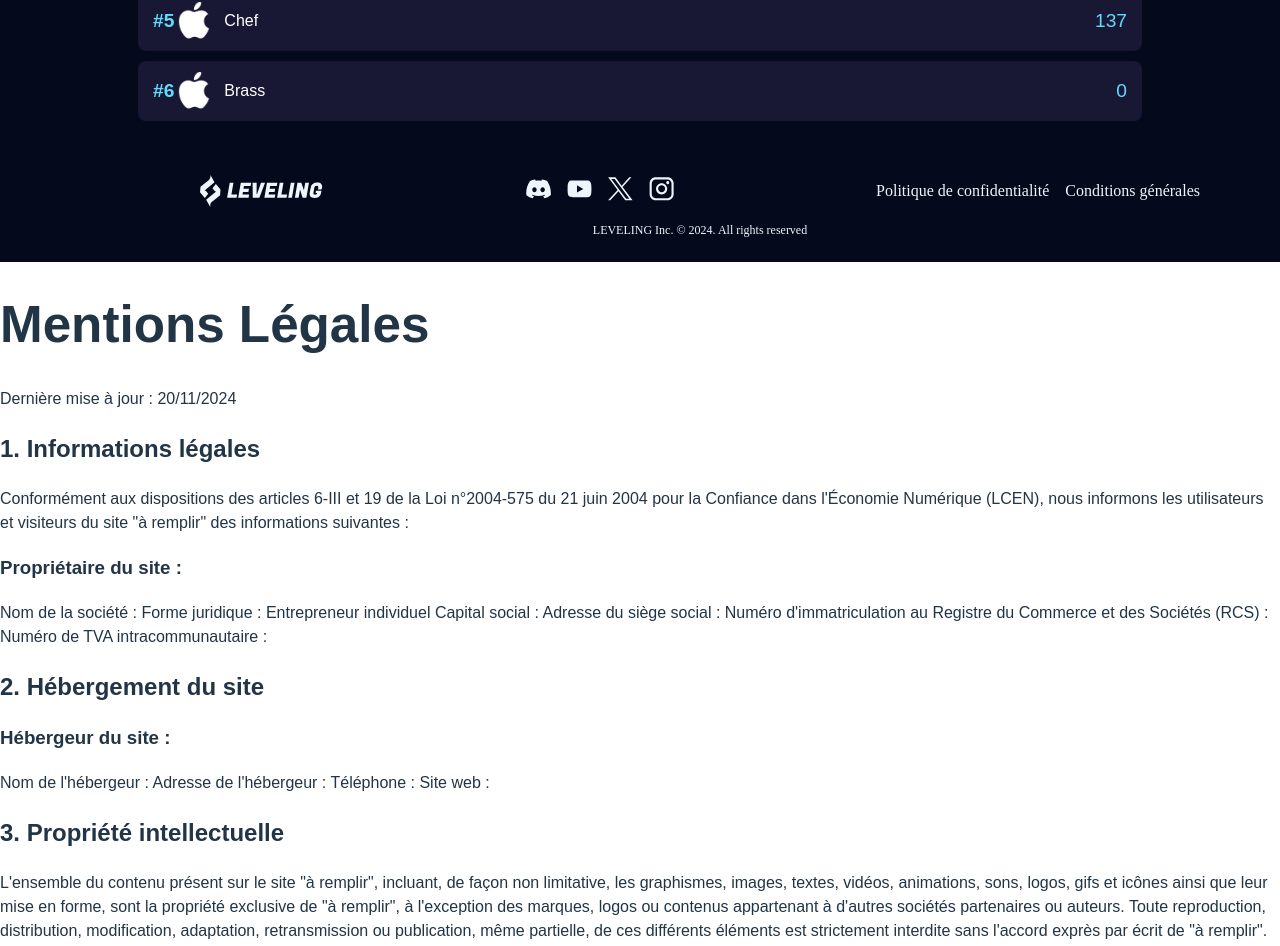
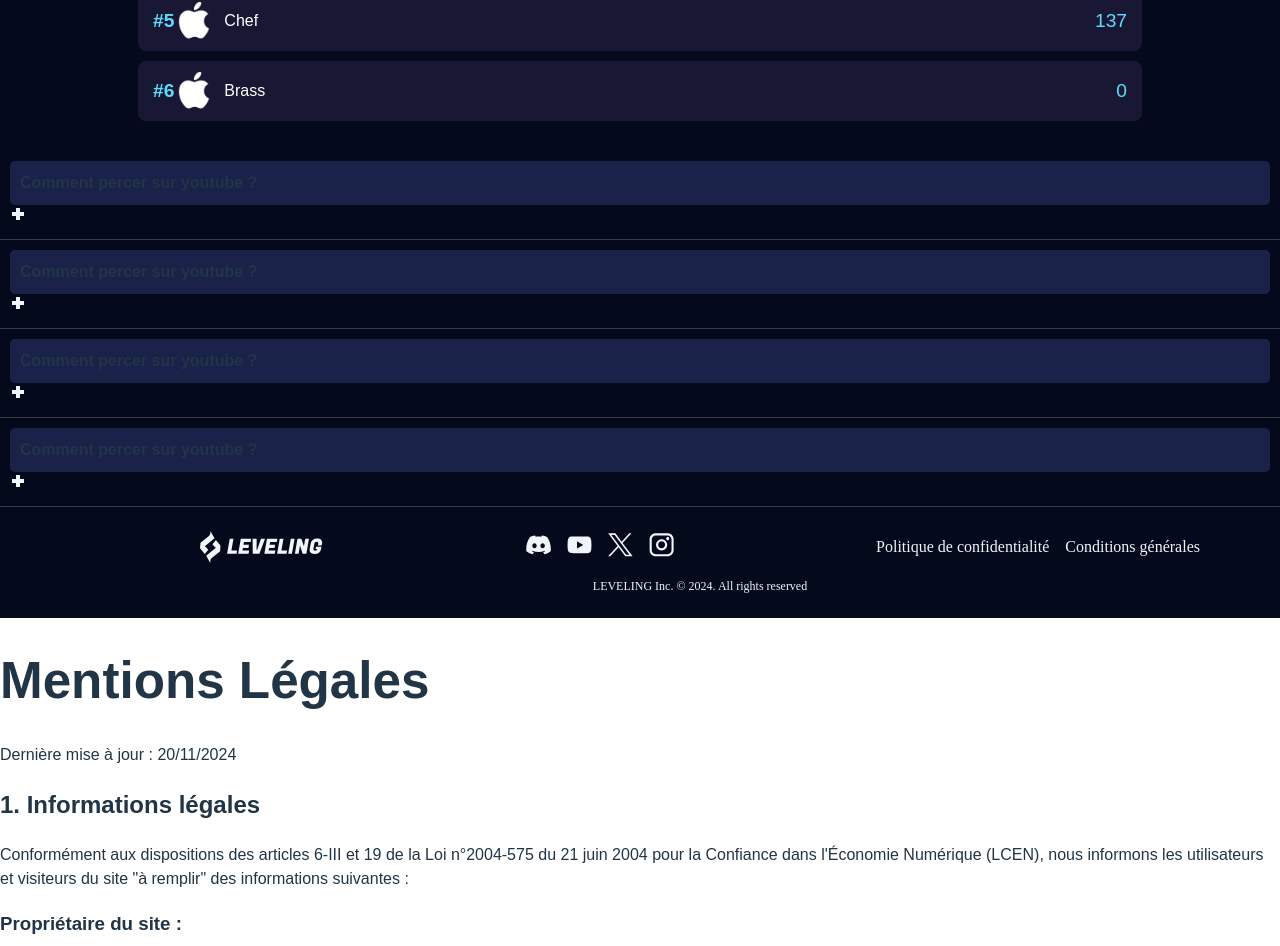
Before and after one commit to LevelingYnov/leveling-web, a React (Vite) app in the folder leveling-frontend/: page /mentions-legales in a window 1280 px wide. Shown: the part 2801-3747 px from the top of the page. Built offline with nearby package versions, Linux system fonts and the light colour scheme.

Commit message:
Début Faq

```diff
--- a/leveling-frontend/src/App.css
+++ b/leveling-frontend/src/App.css
@@ -215,3 +215,38 @@ main {
     font-size: 1.2rem;
     color: #62dafb;
 }
+
+.faq-title {
+    display: flex;
+    justify-content: center;
+}
+
+.faq-text {
+    display: flex;
+    justify-content: center;
+}
+
+.faq-item {
+    border-bottom: 1px solid rgba(255, 255, 255, 0.2);
+    padding: 10px;
+}
+.faq-question {
+    font-weight: bold;
+    cursor: pointer;
+    padding: 10px;
+    background-color: #1a224a;
+    border-radius: 5px;
+    display: flex;
+    justify-content: space-between;
+    align-items: center;
+}
+.faq-question:hover {
+    background-color: #222d5c;
+}
+.faq-reponse {
+    display: none;
+    padding: 10px;
+    background-color: #1e2b5a;
+    margin-top: 5px;
+    border-radius: 5px;
+}
--- a/leveling-frontend/src/App.jsx
+++ b/leveling-frontend/src/App.jsx
@@ -1,7 +1,7 @@
 import './App.css';
 import Header from './Header';
 import Footer from './Footer';
-import {BrowserRouter as Router, Routes, Route} from 'react-router-dom';
+import { BrowserRouter as Router, Routes, Route } from 'react-router-dom';
 import MentionLegalPage from './mentionLegales';
 import androidLogo from './assets/play-store-logo.png';
 import iosLogo from './assets/mac-os.png';
@@ -9,7 +9,6 @@ import iosLogo from './assets/mac-os.png';
 import iphoneImg from './assets/iphoneDl.png';
 
 function App() {
-
   const logoWidth = 50;
   const logoHeight = 50;
 
@@ -101,18 +100,46 @@ function App() {
   ];
 
   const dataRank = [
-        {rank: 1, name: "Frédéric", score: 156, avatar: "avatar1.jpg"},
-        {rank: 2, name: "Benoit Saint Denis", score: 148, avatar: "avatar2.jpg"},
-        {rank: 3, name: "Twilight", score: 147, avatar: "avatar3.jpg"},
-        {rank: 4, name: "Grandingo", score: 139, avatar: "avatar4.jpg"},
-        {rank: 5, name: "Chef", score: 137, avatar: "avatar5.jpg"},
-        {rank: 6, name: "Brass", score: 0, avatar: "avatar6.jpg"},
+    { rank: 1, name: 'Frédéric', score: 156, avatar: 'avatar1.jpg' },
+    { rank: 2, name: 'Benoit Saint Denis', score: 148, avatar: 'avatar2.jpg' },
+    { rank: 3, name: 'Twilight', score: 147, avatar: 'avatar3.jpg' },
+    { rank: 4, name: 'Grandingo', score: 139, avatar: 'avatar4.jpg' },
+    { rank: 5, name: 'Chef', score: 137, avatar: 'avatar5.jpg' },
+    { rank: 6, name: 'Brass', score: 0, avatar: 'avatar6.jpg' },
   ];
+
+  const faq = [
+    {
+      question: 'Comment percer sur youtube ?',
+      reponse: 'Fais plus de vidéos',
+    },
+    {
+      question: 'Comment percer sur youtube ?',
+      reponse: 'Fais plus de vidéos',
+    },
+    {
+      question: 'Comment percer sur youtube ?',
+      reponse: 'Fais plus de vidéos',
+    },
+    {
+      question: 'Comment percer sur youtube ?',
+      reponse: 'Fais plus de vidéos',
+    },
+  ];
+
+  function toggleFaq(element) {
+    let reponse = element.nextElementSibling; // Sélectionne la réponse correspondante
+    if (reponse.style.display === 'block') {
+      reponse.style.display = 'none'; // Cache la réponse si elle est déjà affichée
+    } else {
+      reponse.style.display = 'block'; // Affiche la réponse sinon
+    }
+  }
 
   return (
     <Router>
       <div>
-                <Header/>
+        <Header />
         <div id="backgroundInsert1">
           <div className="download-application-container ">
             <h1 className={'download-title'}>Titre H1</h1>
@@ -182,8 +209,8 @@ function App() {
                       gradientUnits="userSpaceOnUse"
                       gradientTransform="translate(127.75 19) scale(127.75 19)"
                     >
-                                            <stop offset="0.869" stopColor="#363BFC"/>
-                                            <stop offset="1" stopColor="#242CA9"/>
+                      <stop offset="0.869" stopColor="#363BFC" />
+                      <stop offset="1" stopColor="#242CA9" />
                     </radialGradient>
                   </defs>
                 </svg>
@@ -226,7 +253,7 @@ function App() {
             </div>
           </div>
           <div className={'iphone-container'}>
-                        <img src={iphoneImg} alt="Iphone" id="iphoneIntegration"/>
+            <img src={iphoneImg} alt="Iphone" id="iphoneIntegration" />
             <div id="text">
               <h2>titre h2</h2>
               <p>
@@ -256,16 +283,16 @@ function App() {
                 sodales maximus risus, quis congue libero convallis vel. Sed ut
                 lorem quis nisl finibus pharetra. Donec dictum lorem vel odio
                 efficitur blandit. Maecenas hendrerit ante non lobortis
-                                condimentum. Vivamus sodales tellus id tincidunt lacinia. Quisque
-                                nec tellus nec massa ultrices consectetur id vel ante. Duis nec
-                                nisi mollis, efficitur lorem pharetra, sagittis sapien. Integer eu
-                                tellus eget purus ullamcorper efficitur. Sed ac lacus placerat,
-                                cursus libero ac, elementum nunc. Proin at lectus id metus
-                                suscipit dictum sit amet a urna. Duis bibendum mauris eu turpis
-                                viverra egestas. Pellentesque semper arcu eu rhoncus mattis. Nunc
-                                sit amet urna augue. Nulla nunc quam, tempor id turpis eu,
-                                vehicula sodales ante. Maecenas ultricies ullamcorper luctus.
-                                Suspendisse sit amet semper justo.*
+                condimentum. Vivamus sodales tellus id tincidunt lacinia.
+                Quisque nec tellus nec massa ultrices consectetur id vel ante.
+                Duis nec nisi mollis, efficitur lorem pharetra, sagittis sapien.
+                Integer eu tellus eget purus ullamcorper efficitur. Sed ac lacus
+                placerat, cursus libero ac, elementum nunc. Proin at lectus id
+                metus suscipit dictum sit amet a urna. Duis bibendum mauris eu
+                turpis viverra egestas. Pellentesque semper arcu eu rhoncus
+                mattis. Nunc sit amet urna augue. Nulla nunc quam, tempor id
+                turpis eu, vehicula sodales ante. Maecenas ultricies ullamcorper
+                luctus. Suspendisse sit amet semper justo.*
               </p>
             </div>
 
@@ -276,7 +303,7 @@ function App() {
                     <div className="rank">#{entry.rank}</div>
                     <img
                       src={iosLogo}
-                                            width='50'
+                      width="50"
                       alt={entry.name}
                       className="avatar"
                     />
@@ -287,12 +314,81 @@ function App() {
               </div>
             </div>
           </div>
+
+          {/*<div className={'faq-container'}>
+            <div>
+              <h2 className={'faq-title'}>FAQ</h2>
+              <div className={'faq-text'}>
+                <p>
+                  Lorem ipsum dolor sit amet, consectetur adipiscing elit. Nulla
+                  sodales maximus risus, quis congue libero convallis vel. Sed
+                  ut lorem quis nisl finibus pharetra. Donec dictum lorem vel
+                  odio efficitur blandit. Maecenas hendrerit ante non lobortis
+                  condimentum. Vivamus sodales tellus id tincidunt lacinia.
+                </p>
+              </div>
+              <div className={'faq-content'}>
+                <div className={'faq-item'}>
+                  <h3>Question 1</h3>
+                  <p>Réponse à la question 1 avec du contenu détaillé.</p>
+                </div>
+                <div className={'faq-item'}>
+                  <h3>Question 2</h3>
+                  <p>
+                    Réponse à la question 2 avec des détails supplémentaires.
+                  </p>
+                </div>
+                <div className={'faq-item'}>
+                  <h3>Question 3</h3>
+                  <p>Réponse à la question 3 avec encore plus de détails.</p>
+                </div>
+              </div>
+            </div>
+          </div>*/}
+          <div className={'faq-container'}>
+            {faq.map((entry, index) => (
+              <div className="faq-item" key={index}>
+                <div className="faq-question" onClick={toggleFaq}>
+                  {entry.question}
+                </div>
+                <div className="faq-reponse" onClick={toggleFaq}>
+                  {entry.reponse}
+                </div>
+                <div>
+                  <svg
+                    xmlns="http://www.w3.org/2000/svg"
+                    width="16"
+                    height="16"
+                    viewBox="0 0 16 16"
+                    fill="none"
+                  >
+                    <rect
+                      x="5.99991"
+                      y="2.00024"
+                      width="4"
+                      height="12"
+                      fill="#F0F5FC"
+                    />
+                    <rect
+                      x="14"
+                      y="6"
+                      width="4"
+                      height="12"
+                      transform="rotate(90 14 6)"
+                      fill="#F0F5FC"
+                    />
+                  </svg>
+                </div>
+              </div>
+            ))}
+          </div>
+          <script></script>
         </div>
 
-                <Footer/>
+        <Footer />
 
         <Routes>
-                    <Route path="/mentions-legales" element={<MentionLegalPage/>}/>
+          <Route path="/mentions-legales" element={<MentionLegalPage />} />
         </Routes>
       </div>
     </Router>
```
Lines whose indentation alone changed are shown as unchanged.
